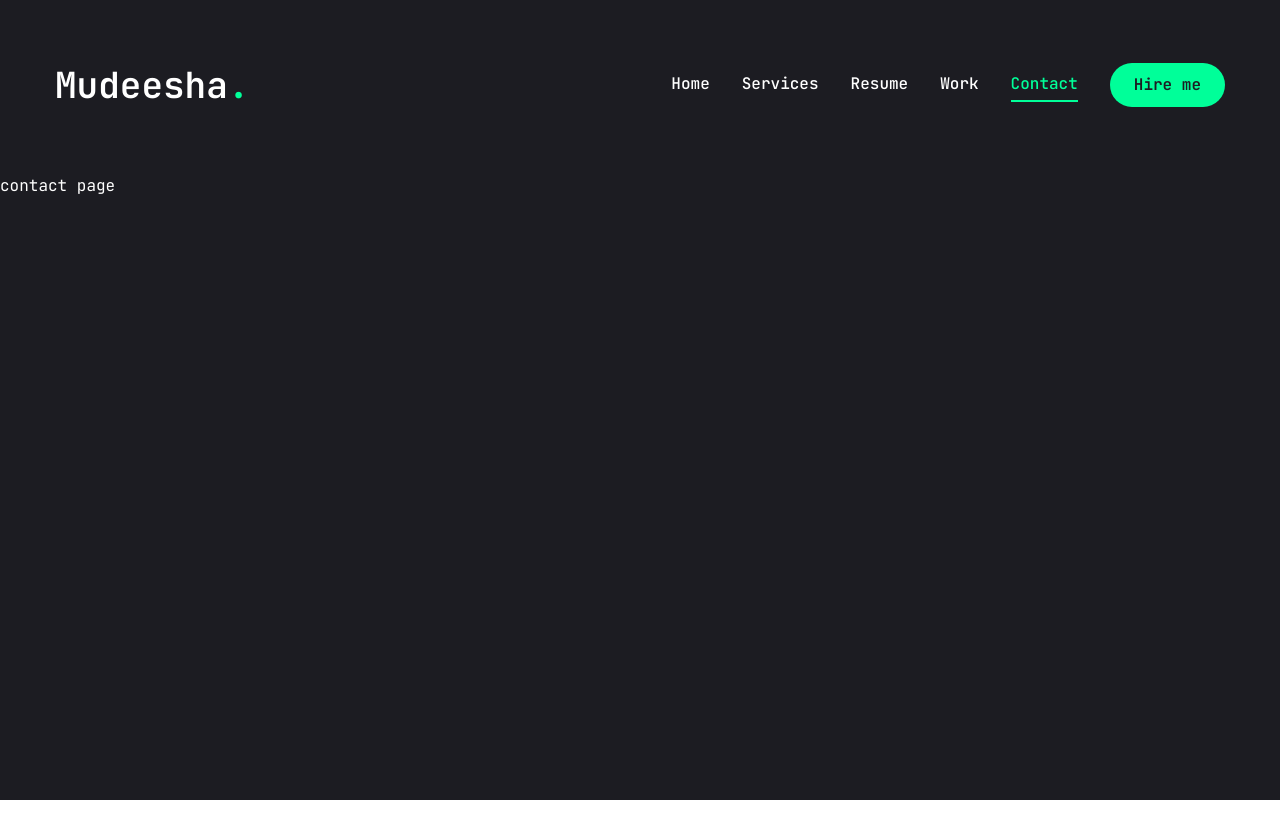
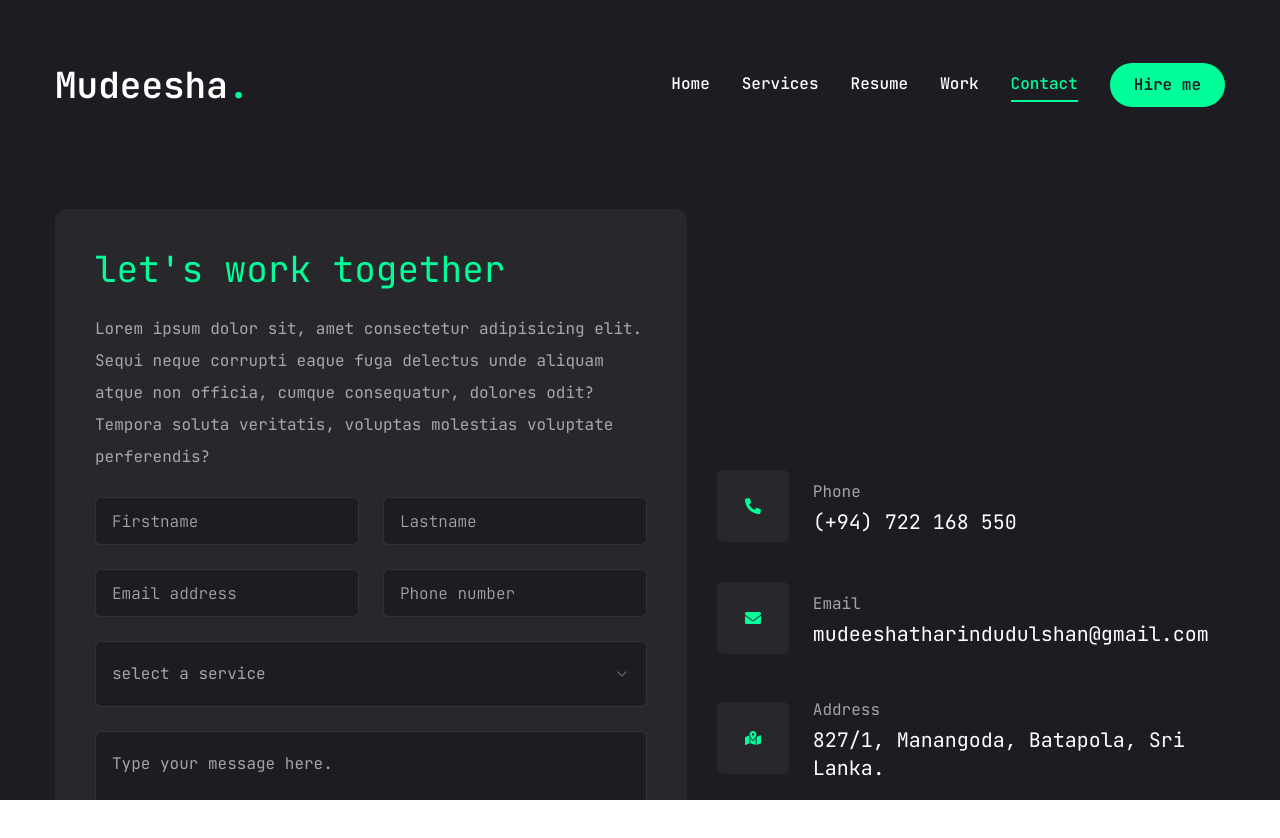
Before and after one commit to mudeesha/portfolio, a Next.js app: page /contact in a window 1280 px wide. Shown: the top 838 px of the page. Before the commit the page ends 800 px from the top, so only its background shows below. Built offline with nearby package versions, Linux system fonts and the light colour scheme.

Commit message:
Compleated contact section

```diff
--- a/app/contact/page.jsx
+++ b/app/contact/page.jsx
@@ -1,6 +1,108 @@
+"use client";
+
+import { Button } from "@/components/ui/button";
+import { Input } from "@/components/ui/input";
+import { Textarea } from "@/components/ui/textarea";
+
+import {
+  Select,
+  SelectContent,
+  SelectGroup,
+  SelectItem,
+  SelectLabel,
+  SelectTrigger,
+  SelectValue,
+} from "@/components/ui/select";
+
+
+import { FaPhoneAlt, FaEnvelope, FaMapMarkedAlt } from "react-icons/fa";
+import { motion } from "framer-motion";
+
+const info = [
+  {
+    icon: <FaPhoneAlt/>,
+    title: "Phone",
+    description: "(+94) 722 168 550"
+  },
+  {
+    icon: <FaEnvelope/>,
+    title: "Email",
+    description: "mudeeshatharindudulshan@gmail.com"
+  },
+  {
+    icon: <FaMapMarkedAlt/>,
+    title: "Address",
+    description: "827/1, Manangoda, Batapola, Sri Lanka."
+  },
+];
+
+
 const Contact = () => {
     return (
-      <div>contact page</div>
+      <motion.section
+        initial={{opacity: 0}}
+        animate={{opacity: 1, transition: {delay: 2.4, duration: 0.4, ease: "easeIn"}
+      }}
+      className="py-6"
+      >
+        <div className="container mx-auto">
+          <div className="flex flex-col xl:flex-row gap-[30px]">
+
+            <div className="xl:w-[54%] order-2 xl:order-none">
+              <form className="flex flex-col gap-6 p-10 bg-[#27272c] rounded-xl">
+                <h3 className="text-4xl text-accent">let's work together</h3>
+                <p className="text-white/60">
+                  Lorem ipsum dolor sit, amet consectetur adipisicing elit. Sequi neque corrupti eaque fuga delectus unde aliquam atque non officia, cumque consequatur, dolores odit? Tempora soluta veritatis, voluptas molestias voluptate perferendis?
+                </p>
+
+                <div className="grid grid-cols-1 md:grid-cols-2 gap-6">
+                  <Input type="firstname" placeholder="Firstname"/>
+                  <Input type="lastname" placeholder="Lastname"/>
+                  <Input type="email" placeholder="Email address"/>
+                  <Input type="phone" placeholder="Phone number"/>
+                </div>
+
+                <Select>
+                  <SelectTrigger className="w-full">
+                    <SelectValue placeholder="select a service"/>
+                  </SelectTrigger>
+
+                  <SelectContent>
+                    <SelectGroup>
+                      <SelectLabel>Select a Service</SelectLabel>
+                      <SelectItem value="est">Web Development</SelectItem>
+                      <SelectItem value="cst">UI/UX Design</SelectItem>
+                      <SelectItem value="mst">Logo Design</SelectItem>
+                    </SelectGroup>
+                  </SelectContent>
+                </Select>
+
+                <Textarea className="h-[200px]" placeholder="Type your message here." />
+                <Button size="md" className="max-w-40">Send Message</Button>
+              </form>
+            </div>
+
+            <div className="flex-1 flex items-center xl:justify-end order-1 xl:order-none mb-8 xl:mb-0">
+              <ul className="flex flex-col gap-10">
+                {info.map((item, index)=>{
+                  return (
+                    <li key={index} className="flex items-center gap-6">
+                      <div className="w-[52px] h-[52px] xl:w-[72px] xl:h-[72px] bg-[#27272c] text-accent rounded-md flex items-center justify-center">
+                        <div>{item.icon}</div>
+                      </div>
+                      <div className="flex-1">
+                        <p className="text-white/60">{item.title}</p>
+                        <h3 className="text-xl">{item.description}</h3>
+                      </div>
+                    </li>
+                  );
+                })}
+              </ul>
+            </div>
+          </div>
+        </div>
+
+      </motion.section>
     )
   }
 
--- a/components/ui/input.jsx
+++ b/components/ui/input.jsx
@@ -12,9 +12,7 @@ function Input({
       type={type}
       data-slot="input"
       className={cn(
-        "file:text-foreground placeholder:text-muted-foreground selection:bg-primary selection:text-primary-foreground dark:bg-input/30 border-input flex h-9 w-full min-w-0 rounded-md border bg-transparent px-3 py-1 text-base shadow-xs transition-[color,box-shadow] outline-none file:inline-flex file:h-7 file:border-0 file:bg-transparent file:text-sm file:font-medium disabled:pointer-events-none disabled:cursor-not-allowed disabled:opacity-50 md:text-sm",
-        "focus-visible:border-ring focus-visible:ring-ring/50 focus-visible:ring-[3px]",
-        "aria-invalid:ring-destructive/20 dark:aria-invalid:ring-destructive/40 aria-invalid:border-destructive",
+        "flex h-[48px] rounded-md border border-white/10 focus:border-accent font-light bg-primary px-4 py-5 text-base placeholder:text-white/60 outline-none",
         className
       )}
       {...props} />
--- a/components/ui/select.jsx
+++ b/components/ui/select.jsx
@@ -35,7 +35,7 @@ function SelectTrigger({
       data-slot="select-trigger"
       data-size={size}
       className={cn(
-        "border-input data-[placeholder]:text-muted-foreground [&_svg:not([class*='text-'])]:text-muted-foreground focus-visible:border-ring focus-visible:ring-ring/50 aria-invalid:ring-destructive/20 dark:aria-invalid:ring-destructive/40 aria-invalid:border-destructive dark:bg-input/30 dark:hover:bg-input/50 flex w-fit items-center justify-between gap-2 rounded-md border bg-transparent px-3 py-2 text-sm whitespace-nowrap shadow-xs transition-[color,box-shadow] outline-none focus-visible:ring-[3px] disabled:cursor-not-allowed disabled:opacity-50 data-[size=default]:h-9 data-[size=sm]:h-8 *:data-[slot=select-value]:line-clamp-1 *:data-[slot=select-value]:flex *:data-[slot=select-value]:items-center *:data-[slot=select-value]:gap-2 [&_svg]:pointer-events-none [&_svg]:shrink-0 [&_svg:not([class*='size-'])]:size-4",
+        "flex h-[48] w-full items-center justify-between rounded-md border border-white/10 bg-primary px-4 py-5 text-base text-white/60 placeholder:text-white/10 focus:border-accent outline-none",
         className
       )}
       {...props}>
@@ -58,7 +58,7 @@ function SelectContent({
       <SelectPrimitive.Content
         data-slot="select-content"
         className={cn(
-          "bg-popover text-popover-foreground data-[state=open]:animate-in data-[state=closed]:animate-out data-[state=closed]:fade-out-0 data-[state=open]:fade-in-0 data-[state=closed]:zoom-out-95 data-[state=open]:zoom-in-95 data-[side=bottom]:slide-in-from-top-2 data-[side=left]:slide-in-from-right-2 data-[side=right]:slide-in-from-left-2 data-[side=top]:slide-in-from-bottom-2 relative z-50 max-h-(--radix-select-content-available-height) min-w-[8rem] origin-(--radix-select-content-transform-origin) overflow-x-hidden overflow-y-auto rounded-md border shadow-md",
+          "relative z-50 max-h-96 min-w-[8rem] overflow-hidden rounded-md border border-white/10 bg-primary text-white shadow-md data-[state=open]:animate-in data-[state-closed]:animate-out data-[state-closed]:fade-out-0 data-[state=open]:zoom-in-95 data-[side=bottom]:slide-in-from-top-2 data-[side=left]:slide-in-from-right-2 data-[side=right]:slide-in-from-left-2 data-[side=top]:slide-in-from-bottom-2",
           position === "popper" &&
             "data-[side=bottom]:translate-y-1 data-[side=left]:-translate-x-1 data-[side=right]:translate-x-1 data-[side=top]:-translate-y-1",
           className
@@ -98,7 +98,7 @@ function SelectItem({
     <SelectPrimitive.Item
       data-slot="select-item"
       className={cn(
-        "focus:bg-accent focus:text-accent-foreground [&_svg:not([class*='text-'])]:text-muted-foreground relative flex w-full cursor-default items-center gap-2 rounded-sm py-1.5 pr-8 pl-2 text-sm outline-hidden select-none data-[disabled]:pointer-events-none data-[disabled]:opacity-50 [&_svg]:pointer-events-none [&_svg]:shrink-0 [&_svg:not([class*='size-'])]:size-4 *:[span]:last:flex *:[span]:last:items-center *:[span]:last:gap-2",
+        "relative flex w-full cursor-default select-none items-center rounded-sm py-1.5 pl-8 pr-2 text-sm outline-none focus:bg-accent focus:text-primary data-[disabled]:pointer-events-none data-[disabled]:opacity-50",
         className
       )}
       {...props}>
--- a/components/ui/textarea.jsx
+++ b/components/ui/textarea.jsx
@@ -10,7 +10,7 @@ function Textarea({
     <textarea
       data-slot="textarea"
       className={cn(
-        "border-input placeholder:text-muted-foreground focus-visible:border-ring focus-visible:ring-ring/50 aria-invalid:ring-destructive/20 dark:aria-invalid:ring-destructive/40 aria-invalid:border-destructive dark:bg-input/30 flex field-sizing-content min-h-16 w-full rounded-md border bg-transparent px-3 py-2 text-base shadow-xs transition-[color,box-shadow] outline-none focus-visible:ring-[3px] disabled:cursor-not-allowed disabled:opacity-50 md:text-sm",
+        "flex min-h-[80px] w-full rounded-md border border-white/10 bg-primary px-4 py-5 text-base placeholder:text-white/60 focus-visible:outline-none focus-visible:ring-1 focus-visible:ring-accent focus-visible:ring-offset-0 disabled:cursor-not-allowed disabled:opacity-50",
         className
       )}
       {...props} />
```
